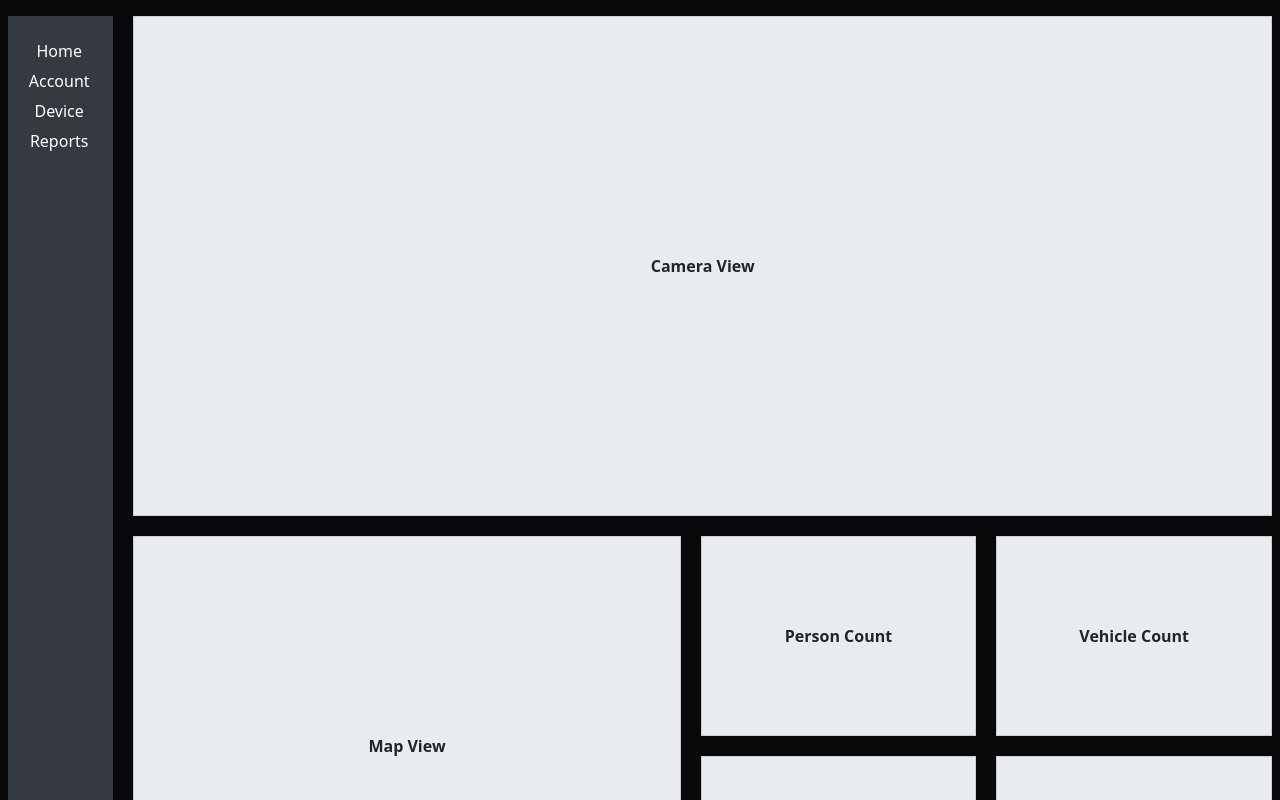
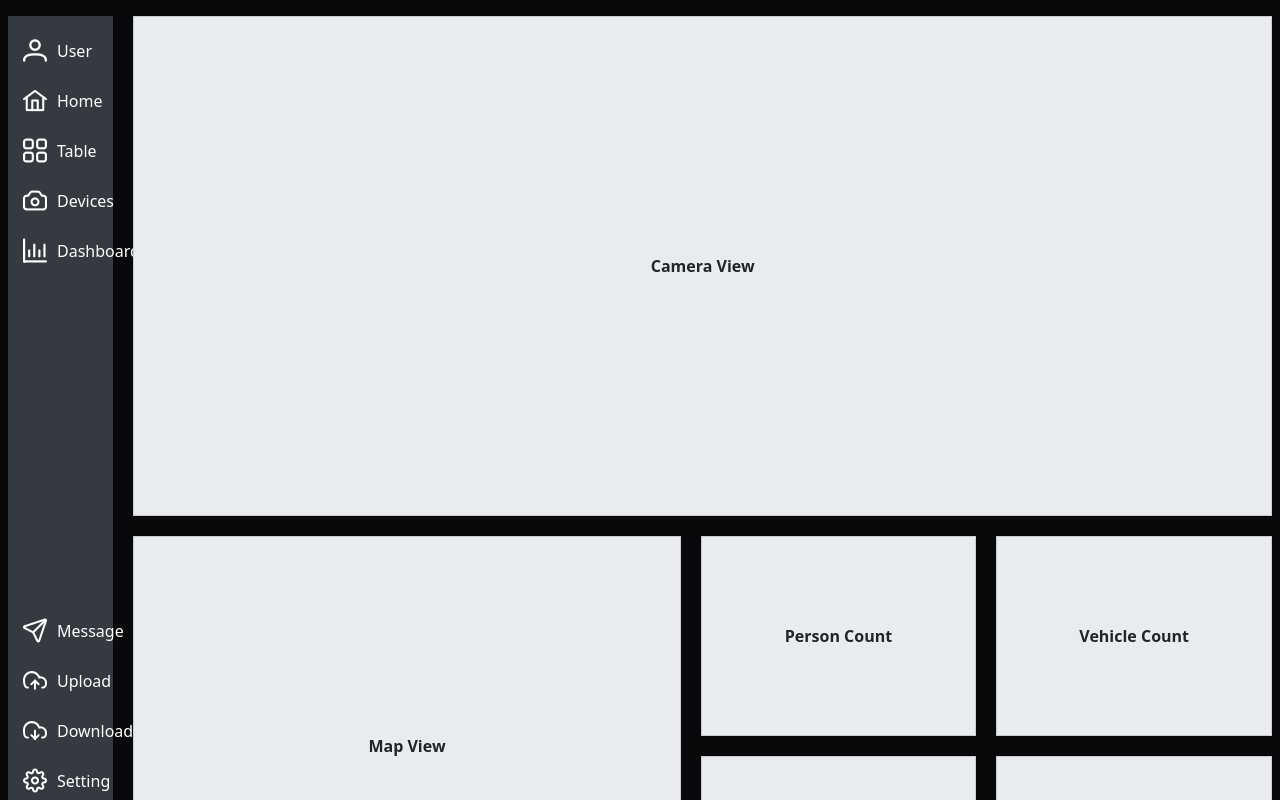
Before and after one commit to VoTanTai-dp/smart-portal, a Vue app in the folder frontend/: page / in a window 1280 px wide. Shown: the top 800 px of the page. Built offline with nearby package versions, Linux system fonts and the light colour scheme; a web font is replaced by a local one.

Commit message:
Update navigationBar.vue

```diff
--- a/frontend/src/layouts/navigationBar.vue
+++ b/frontend/src/layouts/navigationBar.vue
@@ -4,21 +4,92 @@
 
 <template>
     <div class="col-1 sidebar">
-        <nav>
-            <RouterLink
-                style="text-decoration: none; color: white; display:flex; justify-content: center; align-items: center;"
-                class="nav" to="/">Home</RouterLink>
-            <RouterLink
-                style="text-decoration: none; color: white; display:flex; justify-content: center; align-items: center;"
-                class="nav" to="/Account">Account</RouterLink>
-            <RouterLink
-                style="text-decoration: none; color: white; display:flex; justify-content: center; align-items: center;"
-                class="nav" to="/Devices">Device</RouterLink>
-            <RouterLink
-                style="text-decoration: none; color: white; display:flex; justify-content: center; align-items: center;"
-                class="nav" to="/Reports">Reports</RouterLink>
+        <nav class="nav">
+            <div class="top-nav">
+                <RouterLink
+                    style="text-decoration: none; color: white; display:flex; justify-content:flex-start; align-items: center;"
+                    class="nav-item" to="/">
+                    <i class="pi pi-user" style="font-size: 1.5rem; margin-right: 10px;"></i>
+                    User
+                </RouterLink>
+                <RouterLink
+                    style="text-decoration: none; color: white; display:flex; justify-content:flex-start; align-items: center;"
+                    class="nav-item" to="/">
+                    <i class="pi pi-home" style="font-size: 1.5rem; margin-right: 10px;"></i>
+                    Home
+                </RouterLink>
+                <RouterLink
+                    style="text-decoration: none; color: white; display:flex; justify-content:flex-start; align-items: center;"
+                    class="nav-item" to="/">
+                    <i class="pi pi-th-large" style="font-size: 1.5rem; margin-right: 10px;"></i>
+                    Table
+                </RouterLink>
+                <RouterLink
+                    style="text-decoration: none; color: white; display:flex; justify-content:flex-start; align-items: center;"
+                    class="nav-item" to="/">
+                    <i class="pi pi-camera" style="font-size: 1.5rem; margin-right: 10px;"></i>
+                    Devices
+                </RouterLink>
+                <RouterLink
+                    style="text-decoration: none; color: white; display:flex; justify-content:flex-start; align-items: center;"
+                    class="nav-item nav-item-bottom" to="/">
+                    <i class="pi pi-chart-bar" style="font-size: 1.5rem; margin-right: 10px;"></i>
+                    Dashboard
+                </RouterLink>
+            </div>
+
+            <div class="bottom">
+                <RouterLink
+                    style="text-decoration: none; color: white; display:flex; justify-content:flex-start; align-items: center;"
+                    class="nav-item" to="/">
+                    <i class="pi pi-send" style="font-size: 1.5rem; margin-right: 10px;"></i>
+                    Message
+                </RouterLink>
+                <RouterLink
+                    style="text-decoration: none; color: white; display:flex; justify-content:flex-start; align-items: center;"
+                    class="nav-item" to="/">
+                    <i class="pi pi-cloud-upload" style="font-size: 1.5rem; margin-right: 10px;"></i>
+                    Upload
+                </RouterLink>
+                <RouterLink
+                    style="text-decoration: none; color: white; display:flex; justify-content:flex-start; align-items: center;"
+                    class="nav-item" to="/">
+                    <i class="pi pi-cloud-download" style="font-size: 1.5rem; margin-right: 10px;"></i>
+                    Download
+                </RouterLink>
+                <RouterLink
+                    style="text-decoration: none; color: white; display:flex; justify-content:flex-start; align-items: center;"
+                    class="nav-item nav-item-bottom" to="/">
+                    <i class="pi pi-cog" style="font-size: 1.5rem; margin-right: 10px;"></i>
+                    Setting
+                </RouterLink>
+            </div>
         </nav>
     </div>
 </template>
 
-<style scoped></style>
+<style scoped>
+.nav{
+    display: flex;
+    flex-direction: column;
+    height: 100%;
+}
+
+.nav-item{
+    margin-bottom: 20px;
+}
+
+.nav-item-bottom{
+    margin: 0;
+}
+
+.top-nav{
+    align-items: flex-start;
+    flex: 1;
+}
+
+.bottom-nav{
+    align-items: flex-end;
+
+}
+</style>
```
